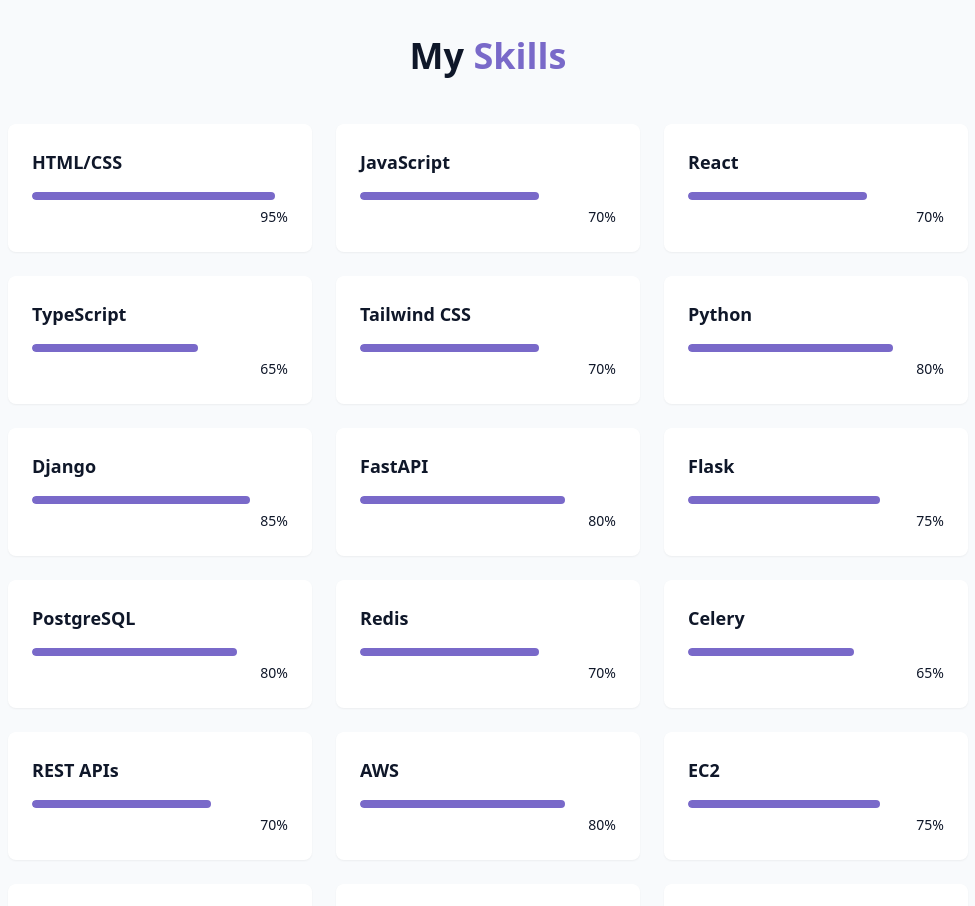
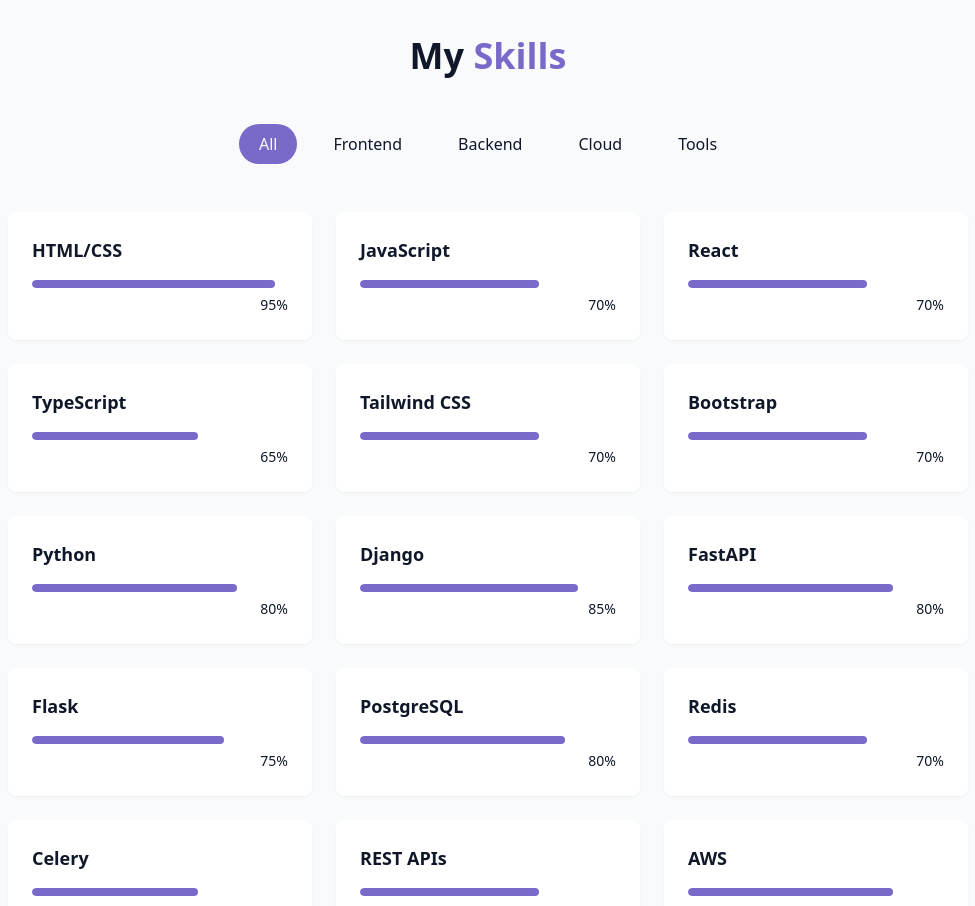
Before and after one commit to mohammed-7/Mohammed-Khaleel-khan-Portfolio, a React (Vite) app: page / in a window 1280 px wide. Shown: the part 1740-2646 px from the top of the page, without its empty margins (152-1127 px from the left). Built offline with nearby package versions, Linux system fonts and the light colour scheme.

Commit message:
finished skillsection-started projectsec

```diff
--- /dev/null
+++ b/src/components/ProjectSection.jsx
@@ -0,0 +1,5 @@
+const projects = [{}];
+
+export const ProjectSection = () => {
+  return <section></section>;
+};
--- a/src/components/SkillsSection.jsx
+++ b/src/components/SkillsSection.jsx
@@ -1,3 +1,6 @@
+import { useState } from 'react';
+import { cn } from '@/lib/utils';
+
 const skills = [
   // Frontend
   { name: 'HTML/CSS', level: 95, category: 'frontend' },
@@ -5,6 +8,7 @@
   { name: 'React', level: 70, category: 'frontend' },
   { name: 'TypeScript', level: 65, category: 'frontend' },
   { name: 'Tailwind CSS', level: 70, category: 'frontend' },
+  { name: 'Bootstrap', level: 70, category: 'frontend' },
 
   // Backend
   { name: 'Python', level: 80, category: 'backend' },
@@ -40,17 +44,42 @@
   { name: 'VS Code', level: 90, category: 'tools' },
 ];
 
-// const categories = ['all', 'frontend', 'backend', 'cloud', 'tools'];
+const categories = ['all', 'frontend', 'backend', 'cloud', 'tools'];
 
 export const SkillsSection = () => {
+  const [activeCategory, setActiveCategory] = useState('all');
+
+  // for filtering categories
+  const filteredSkills = skills.filter(
+    (skill) => activeCategory === 'all' || skill.category === activeCategory
+  );
+
   return (
     <section id="skills" className="py-24 px-4 relative bg-secondary/30">
       <div className="container mx-auto max-w-5xl">
         <h2 className="text-3xl md:text-4xl font-bold mb-12 text-center">
           My <span className="text-primary">Skills</span>
         </h2>
+
+        <div className="flex flex-wrap justify-center gap-4 mb-12">
+          {categories.map((category, key) => (
+            <button
+              key={key}
+              onClick={() => setActiveCategory(category)}
+              className={cn(
+                'px-5 py-2 rounded-full transition-colors duration-300 capitalize',
+                activeCategory === category
+                  ? 'bg-primary text-primary-foreground'
+                  : 'bg-secondary/70 text-forefround hover:bd-secondary'
+              )}
+            >
+              {category}
+            </button>
+          ))}
+        </div>
+
         <div className="grid grid-cols-1 sm:grid-cols-2 lg:grid-cols-3 gap-6">
-          {skills.map((skill, key) => (
+          {filteredSkills.map((skill, key) => (
             <div
               key={key}
               className="bg-card p-6 rounded-lg shadow-xs card-hover"
--- a/src/pages/Home.jsx
+++ b/src/pages/Home.jsx
@@ -4,6 +4,7 @@
 import { HeroSection } from '../components/HeroSection';
 import { AboutSection } from '../components/AboutSection';
 import { SkillsSection } from '../components/SkillsSection';
+import { ProjectSection } from '../components/ProjectSection';
 
 export const Home = () => {
   return (
@@ -22,6 +23,7 @@
         <HeroSection />
         <AboutSection />
         <SkillsSection />
+        <ProjectSection />
       </main>
 
       {/* Footer */}
```
Also changed, not shown: public/projects/Project1.png (added).
